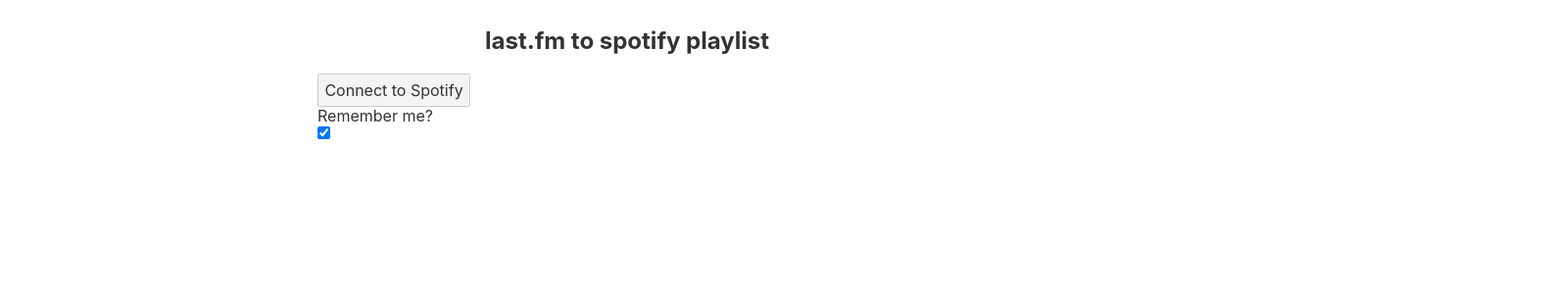
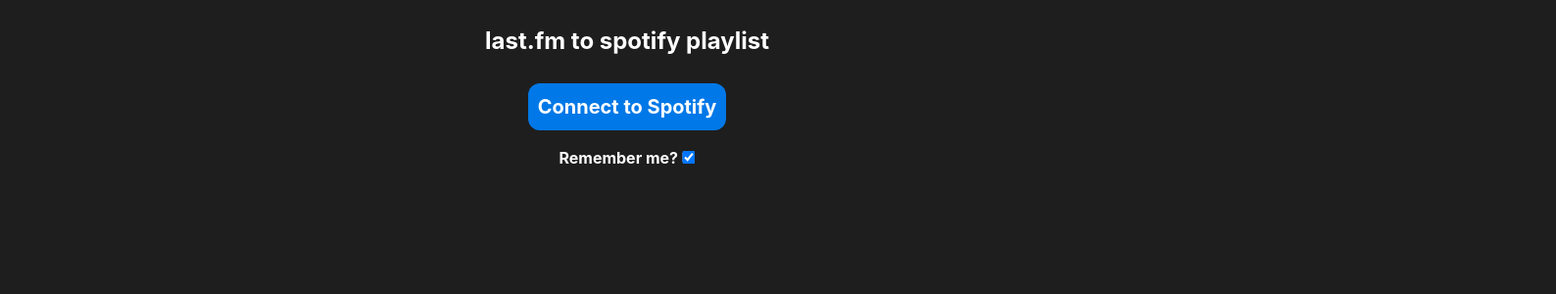
Before and after one commit to leorehm/lastfm-spotify, a Svelte app: page / in a window 1280 px wide. Shown: the top 300 px of the page at 98% size, 1588 px wide, since content can reach past the window. Built offline with nearby package versions, Linux system fonts and the light colour scheme.

Commit message:
login page css

```diff
--- a/public/global.css
+++ b/public/global.css
@@ -5,7 +5,8 @@
 }
 
 body {
-	color: #333;
+	background-color: #1e1e1e;
+	color: #ffffff;
 	margin: 0;
 	padding: 8px;
 	box-sizing: border-box;
--- a/src/components/SpotifyLogin.svelte
+++ b/src/components/SpotifyLogin.svelte
@@ -32,11 +32,11 @@
 {#if !$token}
   <div id="login">
     <a href={loginLink}>
-      <button class="login-btn">Connect to Spotify</button>
+      <button class="pure-button pure-button-primary" id="login-btn">Connect to Spotify</button>
     </a>
     <br />
     <div id="checkbox-container">
-      <label id="checkbox-text" for="remember-me">Remember me?</label>
+      <label id="checkbox-label" for="remember-me">Remember me?</label>
       <input
         id="checkbox-box"
         name="remember-me"
@@ -60,22 +60,43 @@
 <style>
 
 #login {
-  position: relative;
-  left: 25%;
+  margin: auto;
+  width: 50%;
+  padding: 10px;
+  /* align-items: center;
+  display: flex;
+  justify-content: center; */
 }
-.login-btn {
-  grid-row: 1;
+#login-btn {
+  display: block;
+  margin-left: auto;
+  margin-right: auto;
+  height: 3rem;
+  padding-left: 10px;
+  padding-right: 10px;
 
+  font-weight: bold;
+  font-size: 125%;
+}
+
+.pure-button-primary {
+  border-radius: 12px;
 }
 #checkbox-container {
-  align-text: center;
+  position: absolute;
+  left: 50%;
+  transform: translateX(-50%);
 }
-#checkbox-text {
-
+#checkbox-label {
+  display: inline-block;
+  text-align: center;
+  margin: auto;
+  font-weight: bold;
 }
 
 #checkbox-box{
-
+  display: inline-block;
+  margin: auto;
 }
 
 
```
Also changed, not shown: public/build/bundle.css, public/build/bundle.js, 1 other file (tests, documents, lock files or other folders).
